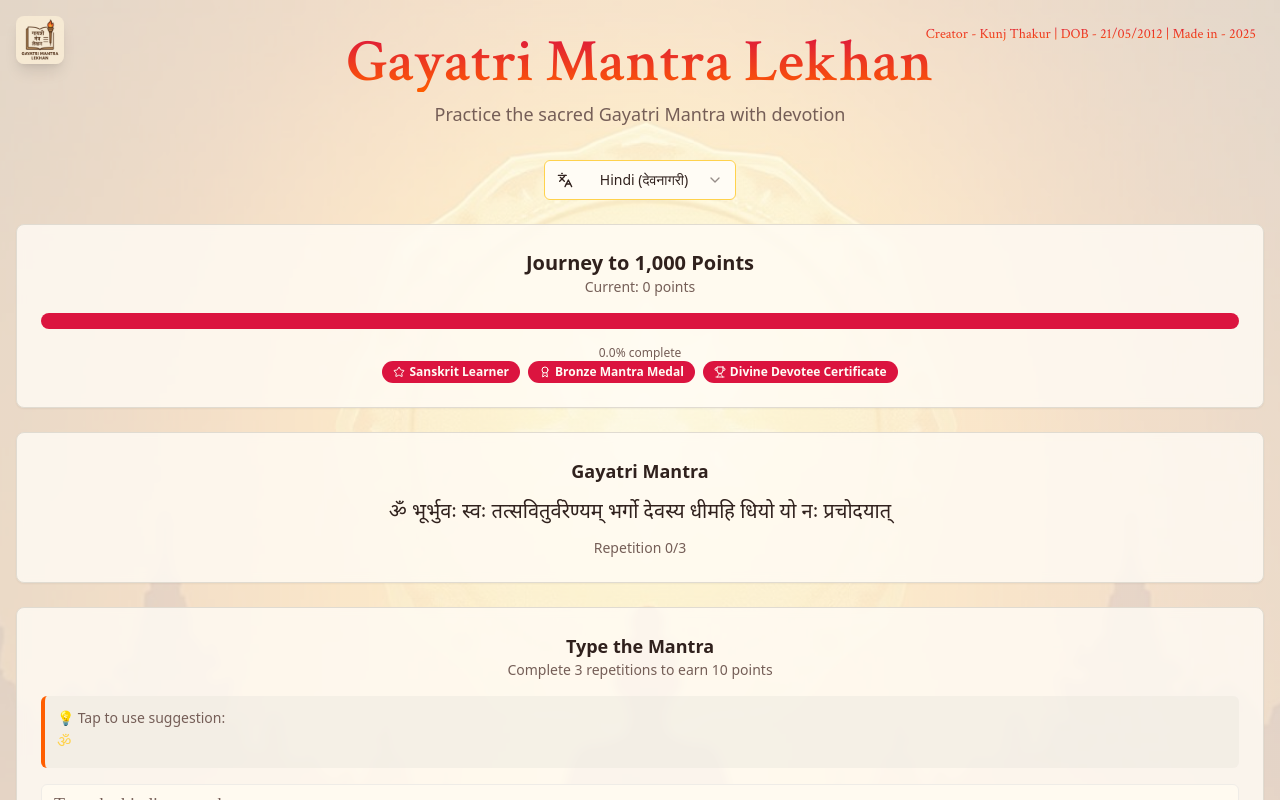
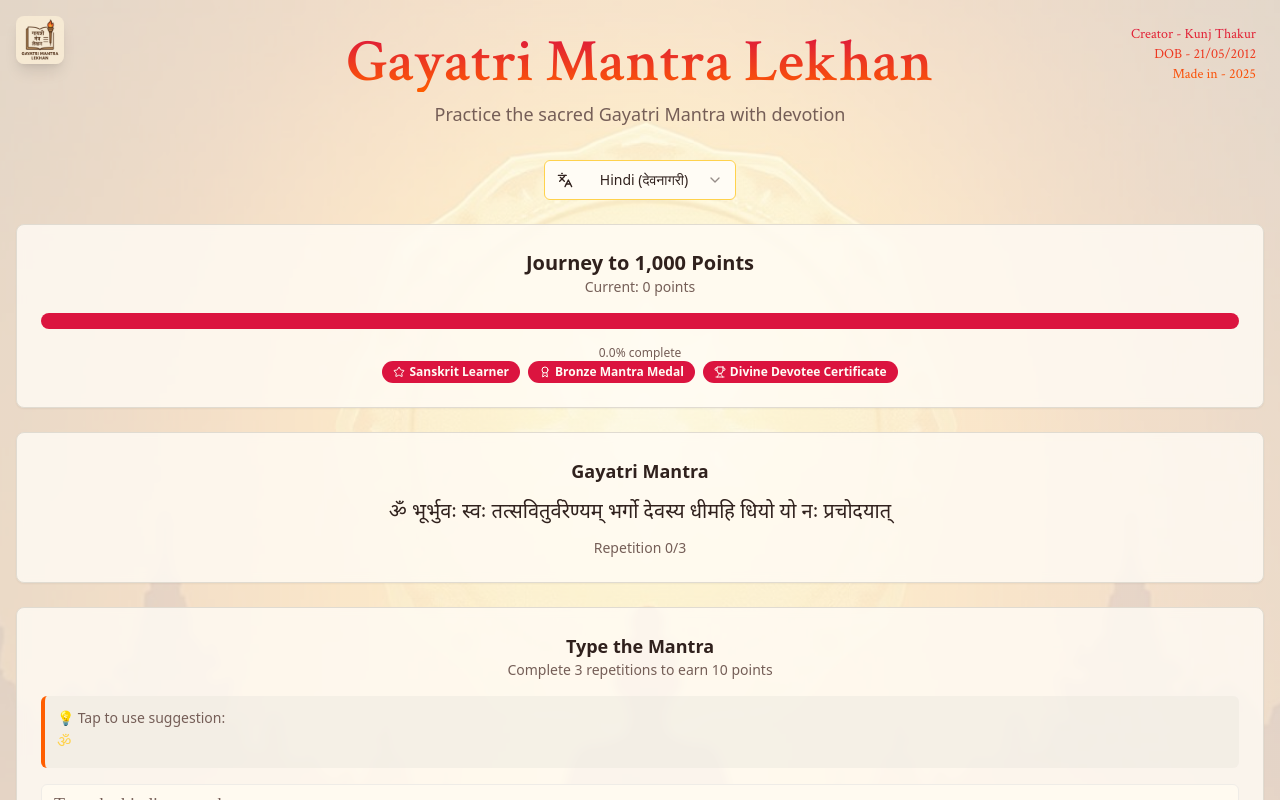
Before and after one commit to DarkSkull-lab/gayatri-mantra-lekhan-7aa1c38e, a React (Vite) app: page / in a window 1280 px wide. Shown: the top 800 px of the page. Built offline with nearby package versions, Linux system fonts and the light colour scheme.

Commit message:
Update creator information format
Updated the creator information to display on separate lines: "Creator - Kunj Thakur", "DOB - 21/05/2012", and "Made in - 2025".
-edited src/components/MantraTrainer.tsx

```diff
--- a/src/components/MantraTrainer.tsx
+++ b/src/components/MantraTrainer.tsx
@@ -268,9 +268,11 @@ export default function MantraTrainer() {
 
         {/* Creator Info */}
         <div className="fixed top-6 right-6 z-50">
-          <p className="text-sm bg-gradient-sacred bg-clip-text text-transparent font-mantra">
-            Creator - Kunj Thakur | DOB - 21/05/2012 | Made in - 2025
-          </p>
+          <div className="text-sm bg-gradient-sacred bg-clip-text text-transparent font-mantra text-right">
+            <div>Creator - Kunj Thakur</div>
+            <div>DOB - 21/05/2012</div>
+            <div>Made in - 2025</div>
+          </div>
         </div>
 
 
```
